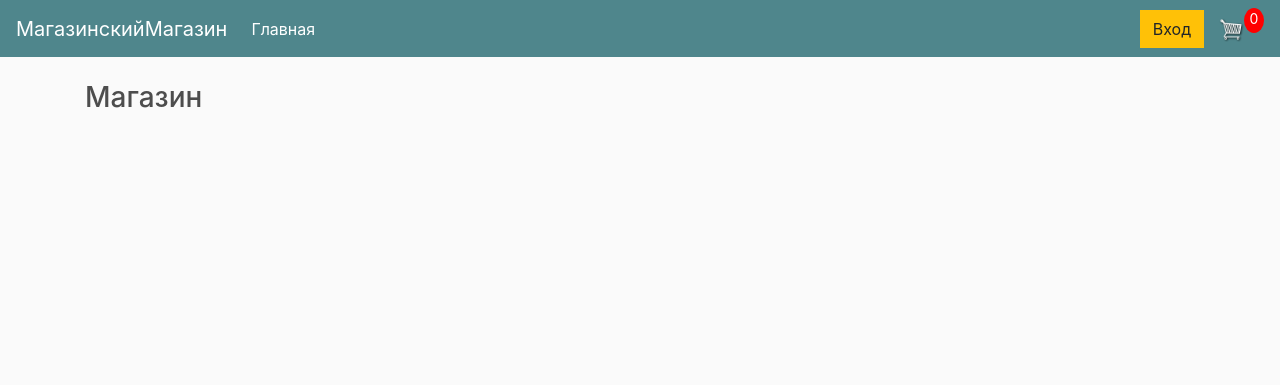
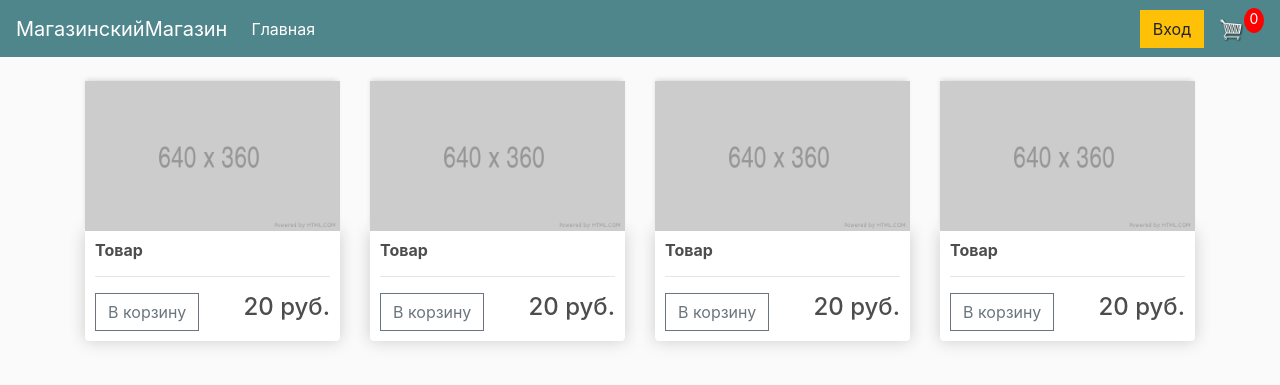
Before and after one commit to varnikgen/ecommerce, a Django app: page / in a window 1280 px wide. Shown: the top 385 px of the page. Run offline with Django 3.2, Linux system fonts and the light colour scheme; some libraries are stand-ins or nearby versions.

Commit message:
Магазин Ivanov'a - шаблон списка товаров и шаблон корзины

```diff
--- a/static/css/main.css
+++ b/static/css/main.css
@@ -15,7 +15,7 @@ h1,h2,h3,h4,h5,h6{
 
 .thumbnail{
 	width: 100%;
-	height: 200px;
+	height: 150px;
 	-webkit-box-shadow: -1px -3px 5px -2px rgba(214,214,214,1);
     -moz-box-shadow: -1px -3px 5px -2px rgba(214,214,214,1);
     box-shadow: -1px -3px 5px -2px rgba(214,214,214,1);
--- a/store/templates/store/store.html
+++ b/store/templates/store/store.html
@@ -2,5 +2,42 @@
 {% load static %}
 
 {% block content %}
-    <h3>Магазин</h3>
+    <div class="row">
+        <div class="col-lg-3">
+            <img class="thumbnail" src="{% static 'images/placeholder.png' %}">
+            <div class="box-element product">
+                <h6><strong>Товар</strong></h6>
+                <hr>
+                <button class="btn btn-outline-secondary add-btn">В корзину</button>
+                <h4 style="display: inline-block; float: right">20 руб.</h4>
+            </div>
+        </div>
+        <div class="col-lg-3">
+            <img class="thumbnail" src="{% static 'images/placeholder.png' %}">
+            <div class="box-element product">
+                <h6><strong>Товар</strong></h6>
+                <hr>
+                <button class="btn btn-outline-secondary add-btn">В корзину</button>
+                <h4 style="display: inline-block; float: right">20 руб.</h4>
+            </div>
+        </div>
+        <div class="col-lg-3">
+            <img class="thumbnail" src="{% static 'images/placeholder.png' %}">
+            <div class="box-element product">
+                <h6><strong>Товар</strong></h6>
+                <hr>
+                <button class="btn btn-outline-secondary add-btn">В корзину</button>
+                <h4 style="display: inline-block; float: right">20 руб.</h4>
+            </div>
+        </div>
+        <div class="col-lg-3">
+            <img class="thumbnail" src="{% static 'images/placeholder.png' %}">
+            <div class="box-element product">
+                <h6><strong>Товар</strong></h6>
+                <hr>
+                <button class="btn btn-outline-secondary add-btn">В корзину</button>
+                <h4 style="display: inline-block; float: right">20 руб.</h4>
+            </div>
+        </div>
+    </div>
 {% endblock content %}
```
Also changed, not shown: ecommerce/settings.py (+4 -3 lines), store/templates/store/cart.html (+41 -1 lines), static/images/arrow-down.png (added), static/images/arrow-up.png (added), static/images/placeholder.png (added).
